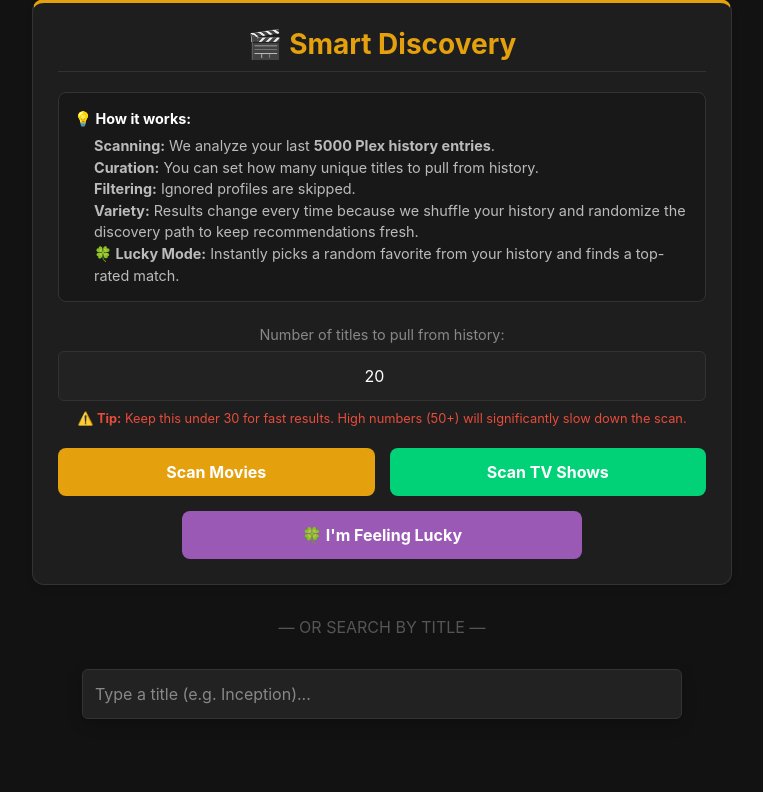
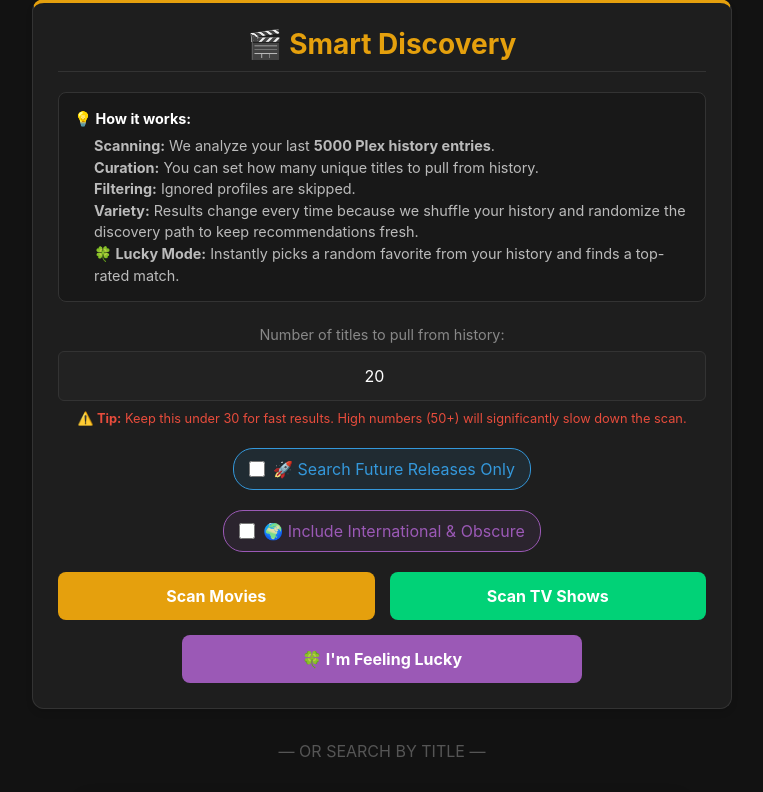
Before and after one commit to softerfish/seekandwatch, a Python web app: template templates/dashboard.html in a window 1280 px wide. Shown: the part 500-1292 px from the top of the page, without its empty margins (258-1021 px from the left). Before the commit the page ends 1219 px from the top, so only its background shows below. Run offline with Jinja, Linux system fonts and the light colour scheme; the template is opened without the code that fills it, so the values that code supplies are empty.

Commit message:
Add files via upload

```diff
--- a/templates/dashboard.html
+++ b/templates/dashboard.html
@@ -103,6 +103,18 @@
             }
             </script>
             {% endif %}
+			<div style="margin-bottom: 20px; text-align: center;">
+                <label class="critic-label" style="background: rgba(52, 152, 219, 0.1); border-color: #3498db; color: #3498db;">
+                    <input type="checkbox" name="future_mode" value="true" style="width: 16px; height: 16px; accent-color: #3498db;">
+                    <span>🚀 Search Future Releases Only</span>
+                </label>
+            </div>
+			<div style="margin-bottom: 20px; text-align: center;">
+                <label class="critic-label" style="background: rgba(155, 89, 182, 0.1); border-color: #9b59b6; color: #9b59b6;">
+                    <input type="checkbox" name="include_obscure" value="true" style="width: 16px; height: 16px; accent-color: #9b59b6;">
+                    <span>🌍 Include International & Obscure</span>
+                </label>
+            </div>
             {% if plex_libraries %}
             <div style="margin-bottom: 20px; text-align: left; background: rgba(0,0,0,0.2); padding: 10px; border-radius: 8px; border: 1px solid #333;">
                 <label style="color: #aaa; font-size: 0.9em; display: block; margin-bottom: 8px; text-align: center;">
--- a/templates/review.html
+++ b/templates/review.html
@@ -5,6 +5,8 @@
 <input type="hidden" name="csrf_token" value="{{ csrf_token() }}"/>
     <input type="hidden" name="media_type" value="{{ media_type }}">
     <input type="hidden" name="critic_filter" value="{{ session.get('critic_filter', '') }}">
+	<input type="hidden" name="future_mode" value="{{ 'true' if future_mode else 'false' }}">
+	<input type="hidden" name="include_obscure" value="{{ 'true' if include_obscure else 'false' }}">
     <input type="hidden" name="keywords" id="final-keywords">
 
     <div class="step-header">
```
Also changed, not shown: templates/results.html (+12 -5 lines).
